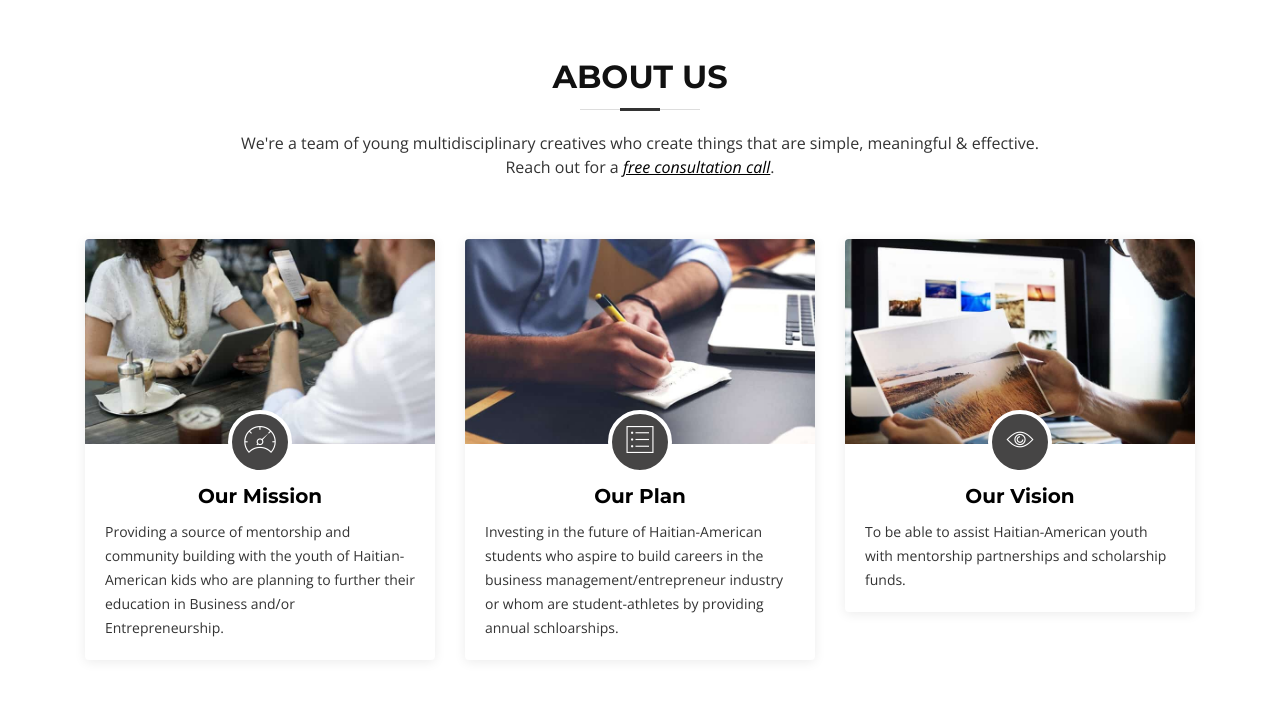
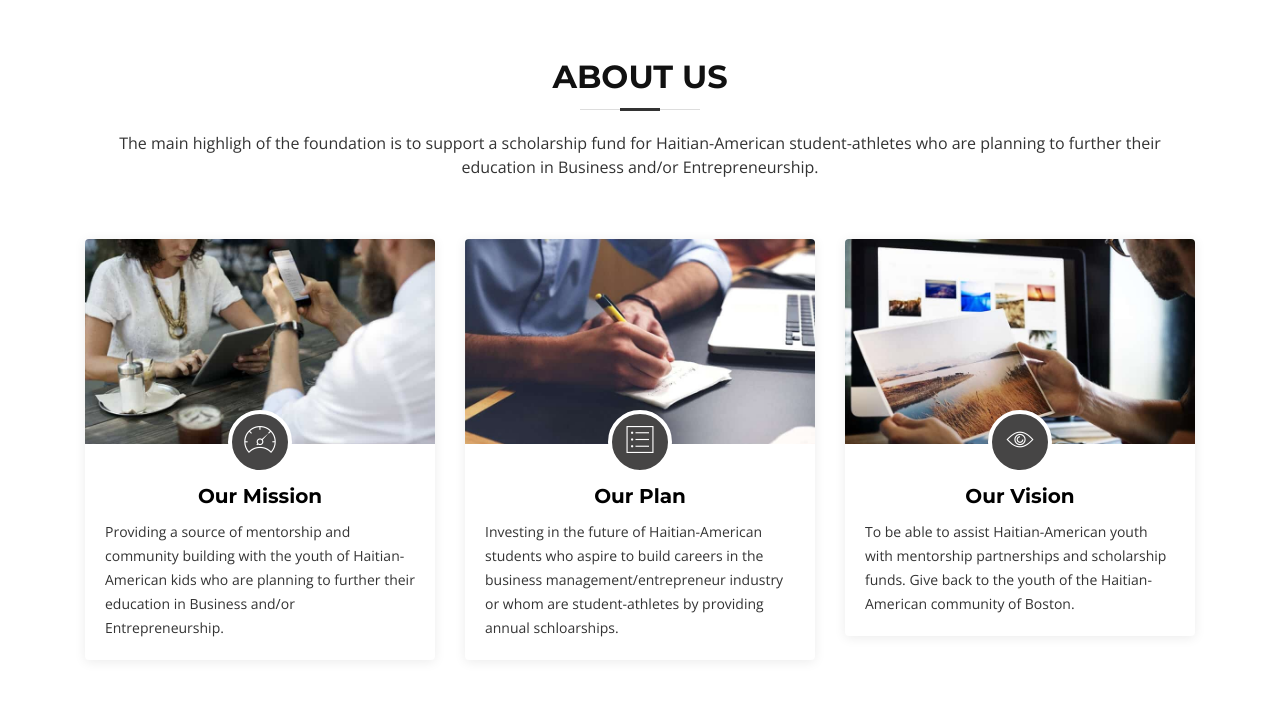
Before and after one commit to sergedesirfoundation/sergedesirfoundation.github.io, a plain HTML site: page index.html in a window 1280 px wide. Shown: the part 802-1521 px from the top of the page. Drawn offline with nearby package versions, Linux system fonts and the light colour scheme; files whose address does not match are found by name.

Commit message:
Update index.html

```diff
--- a/index.html
+++ b/index.html
@@ -63,8 +63,7 @@
                     <li><a href="#about">About</a></li>
                     <li><a href="#services">Services</a></li>
                     <li><a href="#portfolio">Portfolio</a></li>
-		    <li><a href="#redesign">Redesign</a></li>
-                    <li><a href="#team">Team</a></li>
+                     <li><a href="#team">Team</a></li>
                     <!--<li><a href="blog.html">Blog</a></li>-->
                     <li><a href="#contact">Contact</a></li>
                 </ul>
@@ -140,9 +139,7 @@
 
                 <header class="section-header">
                     <h3>About Us</h3>
-                    <p>We're a team of young multidisciplinary creatives who create things
-			    that are simple, meaningful & effective. <br>
-			    Reach out for a <a href="#contact" style="color:black"><u><i>free consultation call</i></u></a>.
+                    <p>The main highligh of the foundation is to support a scholarship fund for Haitian-American student-athletes who are planning to further their education in Business and/or Entrepreneurship.
 
                 </header>
 
@@ -183,7 +180,7 @@ Investing in the future of Haitian-American students who aspire to build careers
                             </div>
                             <h2 class="title">Our Vision</h2>
                             <p>
-                                To be able to assist Haitian-American youth with mentorship partnerships and scholarship funds.
+                                To be able to assist Haitian-American youth with mentorship partnerships and scholarship funds. Give back to the youth of the Haitian-American community of Boston.
                             </p>
                         </div>
                     </div>
```
